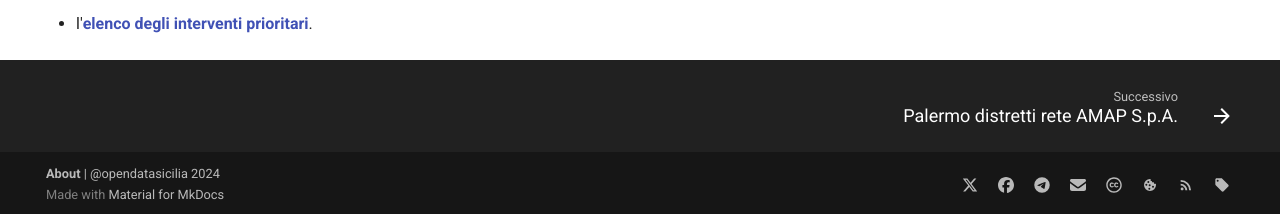
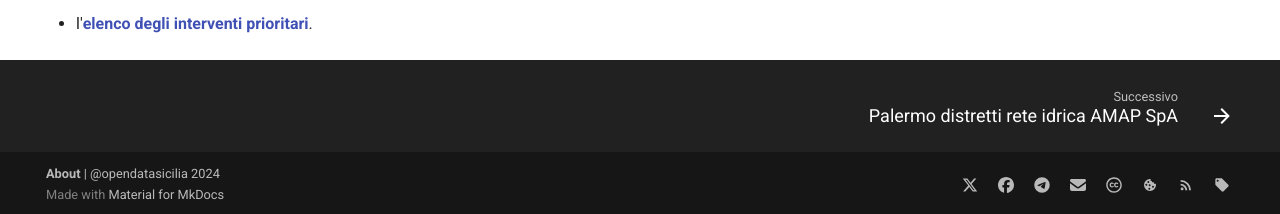
Before and after one commit to opendatasicilia/emergenza-idrica-sicilia, an MkDocs documentation site: the page built from docs/index.md, in a window 1280 px wide and 900 px high, scrolled down 826 px. Shown: the part 683-897 px from the top of the window. Built offline with MkDocs 1.6.1 and Material for MkDocs 9.7.7, drawn with Linux system fonts in a browser that asks for light colours; emoji names are drawn with the system emoji font; comment, search, counter and statistics services are not loaded.

Commit message:
Update mkdocs.yml

```diff
--- a/mkdocs.yml
+++ b/mkdocs.yml
@@ -35,7 +35,7 @@ edit_uri: edit/main/docs/
 nav:
   - Home: index.md
   - Mappe:
-     - Palermo distretti rete AMAP S.p.A.: mappe/distretti_pa/index.md
+     - Palermo distretti rete idrica AMAP SpA: mappe/distretti_pa/index.md
      - Grandi dighe Italiane: mappe/grandi_dighe/index.md
      - Comuni con riduzione della fornitura idrica: mappe/riduzione/index.md
      - Principali risorse idriche: mappe/risorse/index.md
```
